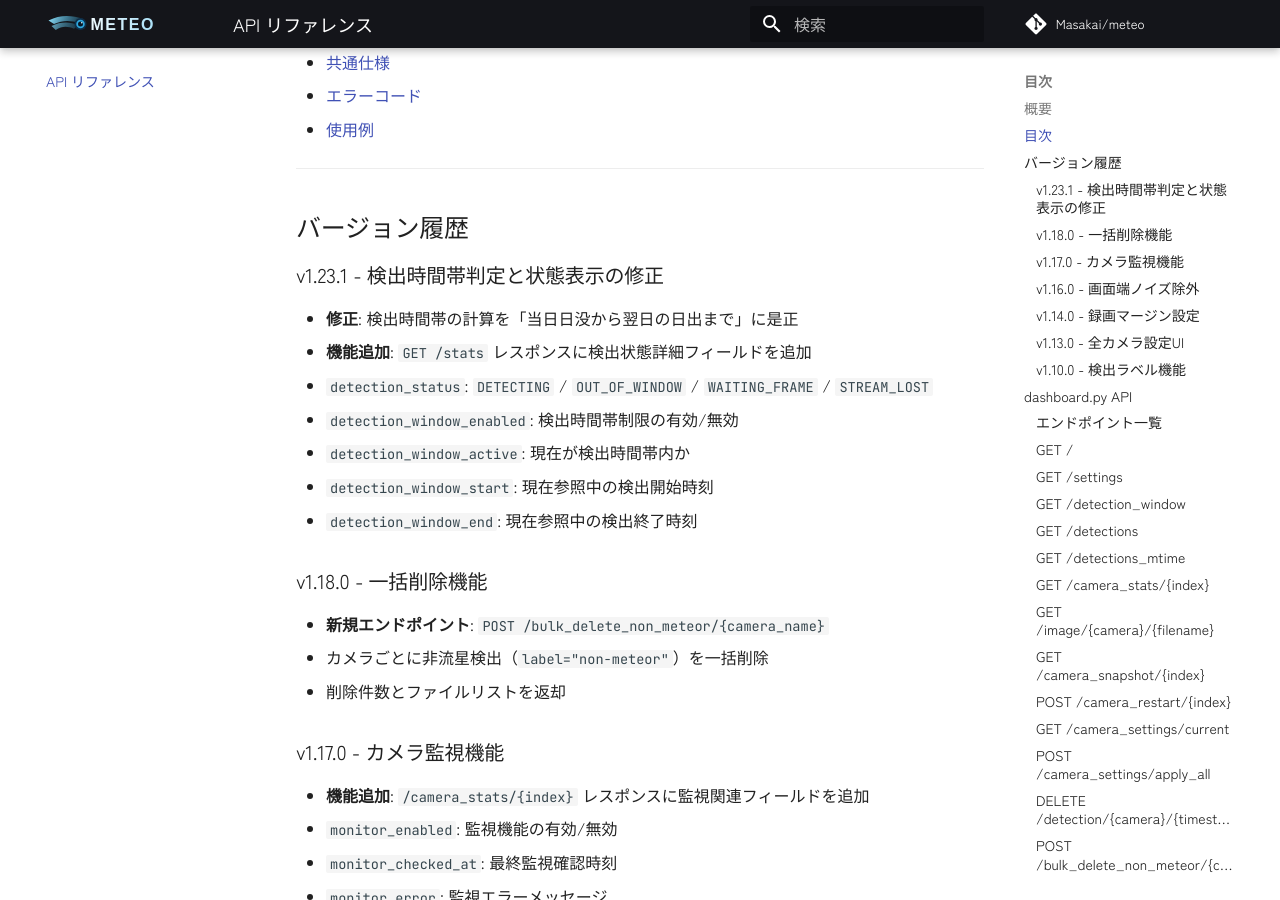
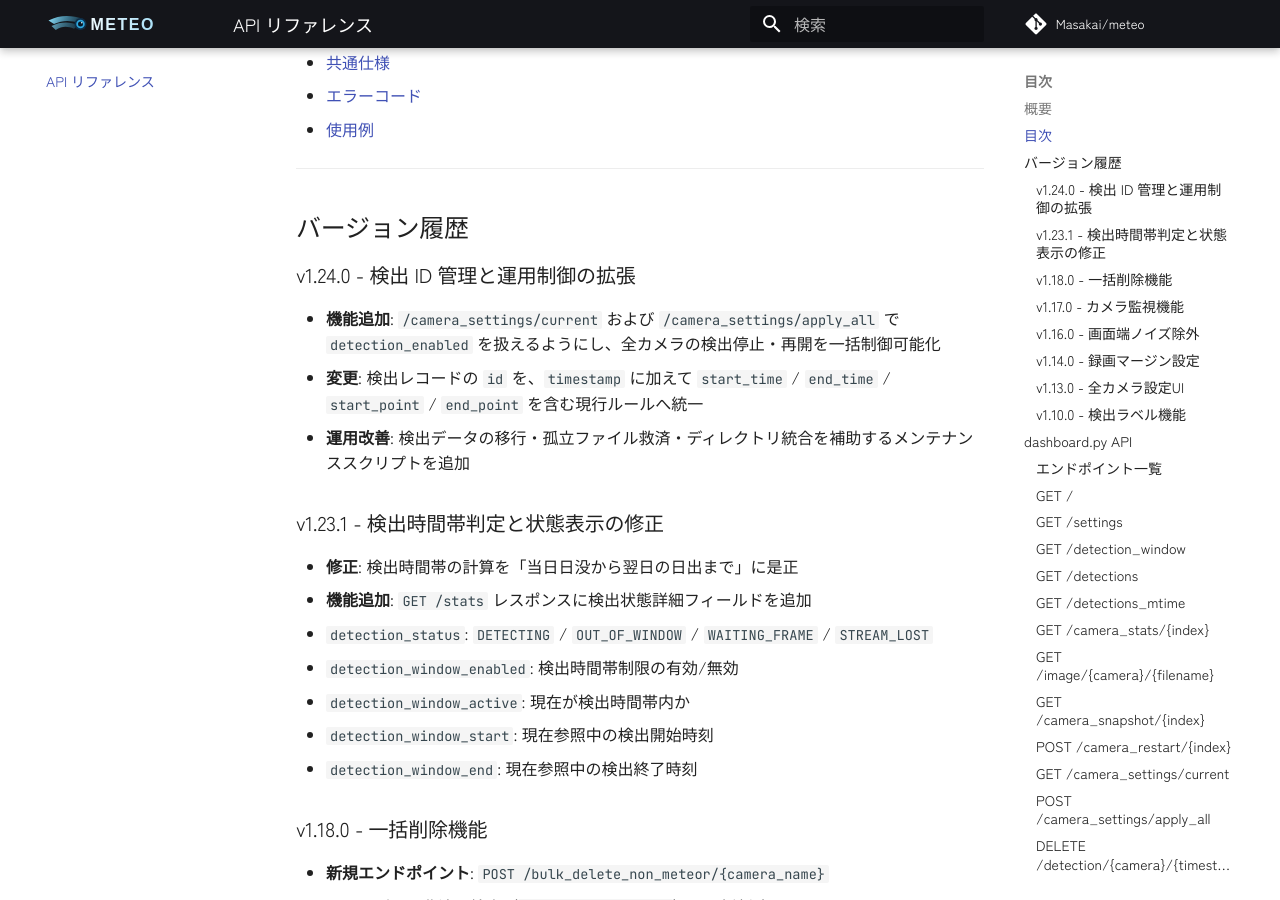
Before and after one commit to Masakai/meteo, an MkDocs documentation site: the page built from documents/API_REFERENCE.md, in a window 1280 px wide and 900 px high, scrolled down 639 px. Built offline with MkDocs 1.6.1 and Material for MkDocs 9.7.7, drawn with Linux system fonts in a browser that asks for light colours; comment, search, counter and statistics services are not loaded.

Commit message:
v1.24.0 リリースを反映

```diff
--- a/dashboard_config.py
+++ b/dashboard_config.py
@@ -4,7 +4,7 @@ Dashboard configuration and environment setup.
 
 import os
 
-VERSION = "1.23.1"
+VERSION = "1.24.0"
 
 # 検出時間の取得用
 try:
--- a/documents/API_REFERENCE.md
+++ b/documents/API_REFERENCE.md
@@ -26,6 +26,11 @@ Licensed under the MIT License
 ---
 
 ## バージョン履歴
+
+### v1.24.0 - 検出 ID 管理と運用制御の拡張
+- **機能追加**: `/camera_settings/current` および `/camera_settings/apply_all` で `detection_enabled` を扱えるようにし、全カメラの検出停止・再開を一括制御可能化
+- **変更**: 検出レコードの `id` を、`timestamp` に加えて `start_time` / `end_time` / `start_point` / `end_point` を含む現行ルールへ統一
+- **運用改善**: 検出データの移行・孤立ファイル救済・ディレクトリ統合を補助するメンテナンススクリプトを追加
 
 ### v1.23.1 - 検出時間帯判定と状態表示の修正
 - **修正**: 検出時間帯の計算を「当日日没から翌日の日出まで」に是正
```
Also changed, not shown: CHANGELOG.md (+11 -0 lines), 1 other file.
